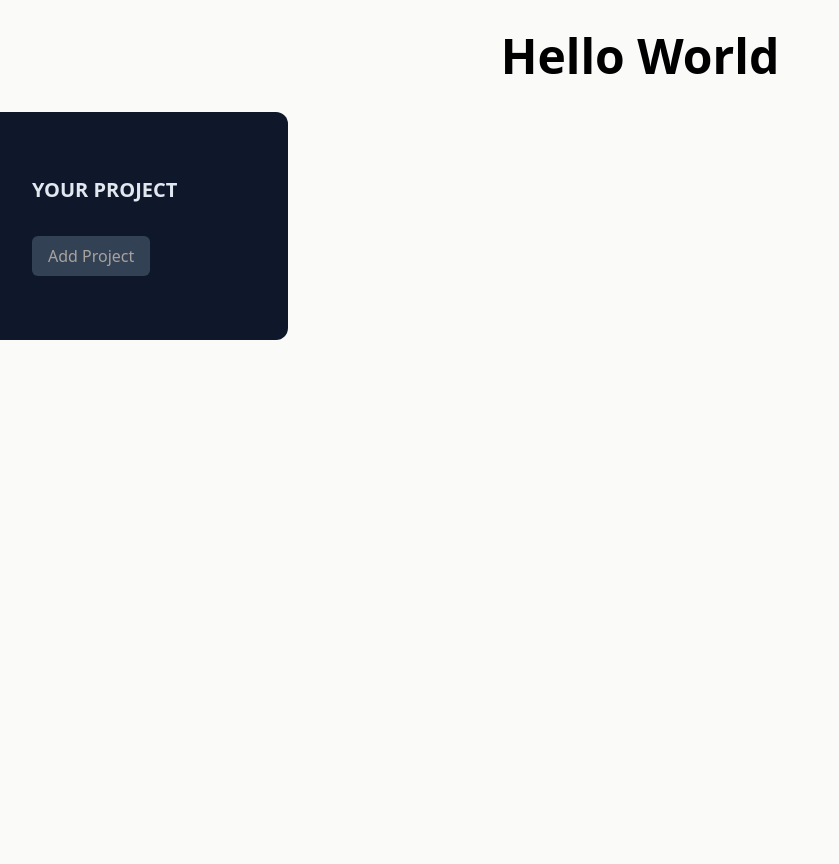
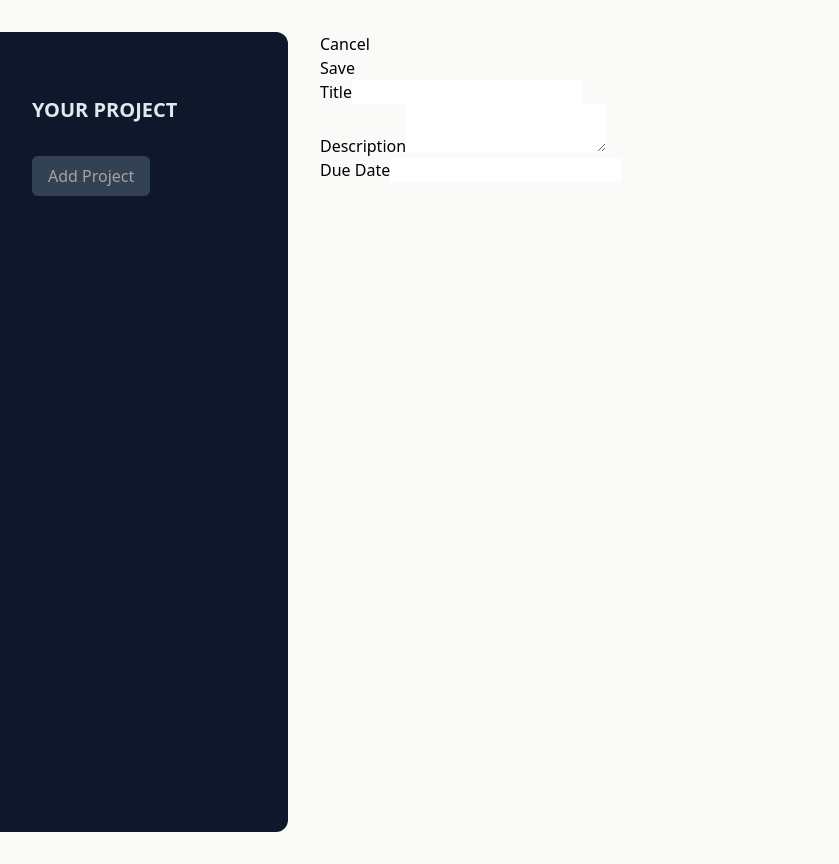
Before and after one commit to pankaj2605/Project-management, a React (Vite) app: page / in a window 1280 px wide. Shown: the whole page, without its empty margins (0-839 px from the left). Built offline with nearby package versions, Linux system fonts and the light colour scheme.

Commit message:
Added new project and a reusable input component

```diff
--- a/src/App.jsx
+++ b/src/App.jsx
@@ -1,10 +1,11 @@
+import NewProject from "./components/Newproject";
 import ProjectsSidebar from "./components/ProjectsSidebar";
 
 function App() {
   return (
-    <main className="h-screen my-8">
-      <h1 className="my-8 text-center text-5xl font-bold">Hello World</h1>
+    <main className="h-screen my-8 flex gap-8">
       <ProjectsSidebar/>
+      <NewProject/>
     </main>
   );
 }
--- /dev/null
+++ b/src/components/Input.jsx
@@ -0,0 +1,10 @@
+import React from 'react'
+
+export default function Input({label,textarea,...props}) {
+  return (
+    <p>
+        <label>{label}</label>
+        {textarea? <textarea {...props}/> : <input {...props}/>}
+    </p>
+  )
+}
--- /dev/null
+++ b/src/components/NewProject.jsx
@@ -0,0 +1,23 @@
+import React from 'react'
+import Input from './Input'
+
+export default function NewProject() {
+  return (
+    <div>
+        <menu>
+            <li>
+                <button>Cancel</button>
+            </li>
+            <li>
+                <button>Save</button>
+            </li>
+        </menu>
+        <div>
+            <Input label="Title"/>
+            <Input textarea label="Description"/>
+            <Input label="Due Date" />
+
+        </div>
+    </div>
+  )
+}
```
